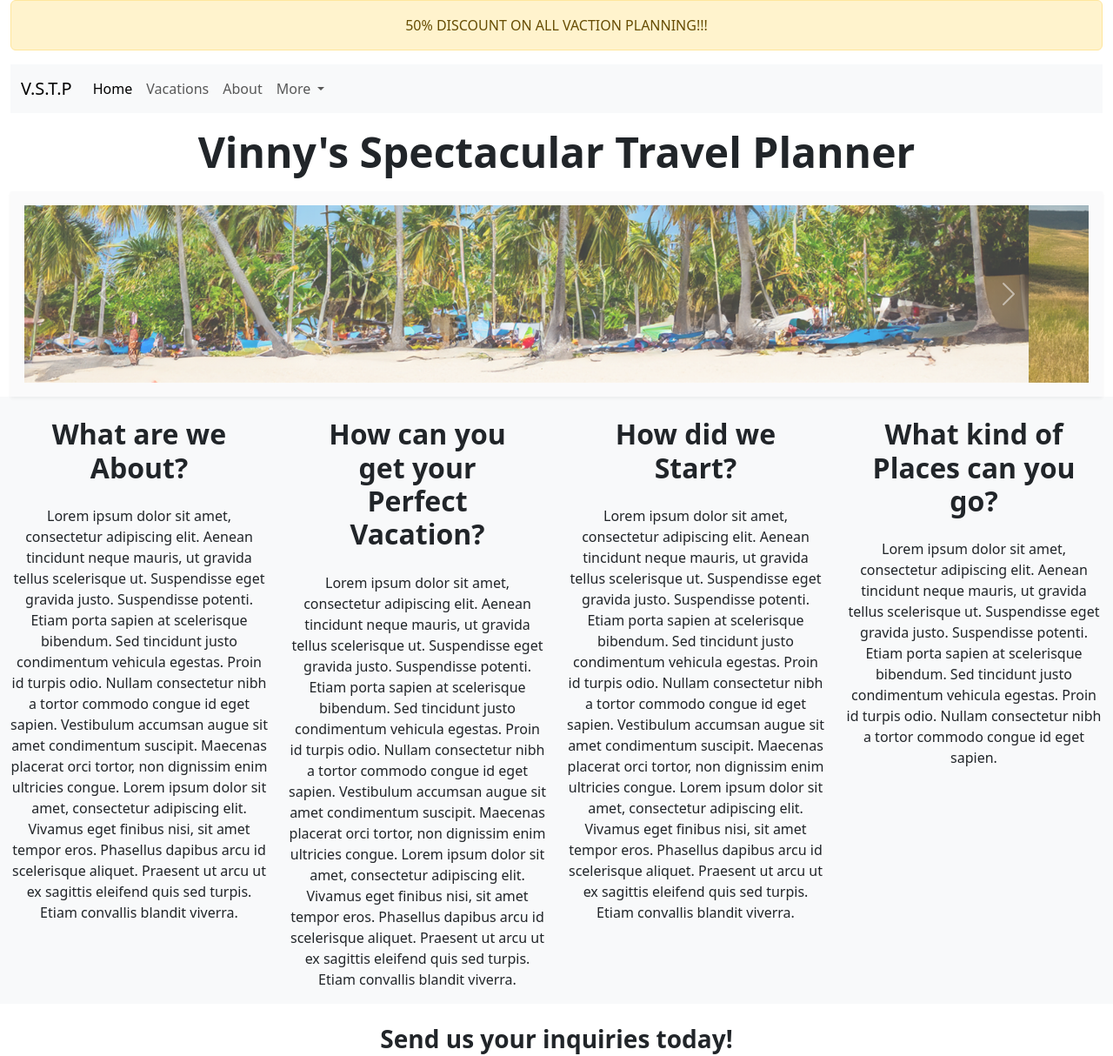
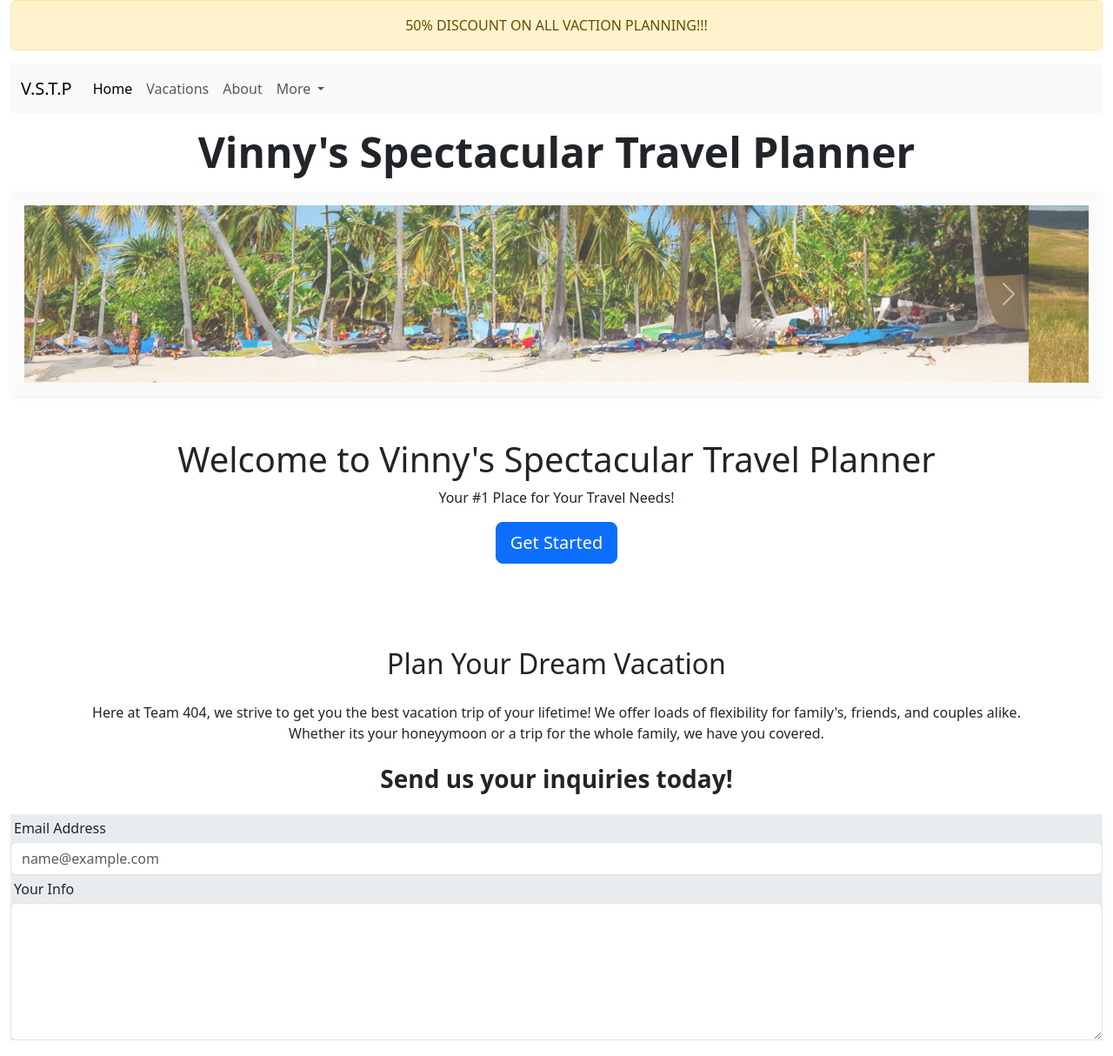
Before and after one commit to VSchambe/vschambe.github.io, a plain HTML site: page index.html in a window 1280 px wide. Shown: the top 1214 px of the page at 87% size. Drawn offline with nearby package versions, Linux system fonts and the light colour scheme.

Commit message:
LARGE INPUT

```diff
--- a/index.html
+++ b/index.html
@@ -78,28 +78,20 @@
   </div> <!-- CarosuelColumn -->
 </div> <!-- CarosuelRow -->
 
-<div class="row bg-body-tertiary">
-  <div class="col">
-    <p class="h2 fw-bold text-center m-2 p-3">What are we About?</p>
-      <p class="lh-base text-center">Lorem ipsum dolor sit amet, consectetur adipiscing elit. Aenean tincidunt neque mauris, ut gravida tellus scelerisque ut. Suspendisse eget gravida justo. Suspendisse potenti. Etiam porta sapien at scelerisque bibendum. Sed tincidunt justo condimentum vehicula egestas. Proin id turpis odio. Nullam consectetur nibh a tortor commodo congue id eget sapien. Vestibulum accumsan augue sit amet condimentum suscipit. Maecenas placerat orci tortor, non dignissim enim ultricies congue. Lorem ipsum dolor sit amet, consectetur adipiscing elit. Vivamus eget finibus nisi, sit amet tempor eros. Phasellus dapibus arcu id scelerisque aliquet. Praesent ut arcu ut ex sagittis eleifend quis sed turpis. Etiam convallis blandit viverra.
-      </p>
-  </div> <!-- TextBodyColumn1 -->
-  <div class="col">
-    <p class="h2 fw-bold text-center m-2 p-3">How can you get your Perfect Vacation?</p>
-     <p class="lh-base text-center">Lorem ipsum dolor sit amet, consectetur adipiscing elit. Aenean tincidunt neque mauris, ut gravida tellus scelerisque ut. Suspendisse eget gravida justo. Suspendisse potenti. Etiam porta sapien at scelerisque bibendum. Sed tincidunt justo condimentum vehicula egestas. Proin id turpis odio. Nullam consectetur nibh a tortor commodo congue id eget sapien. Vestibulum accumsan augue sit amet condimentum suscipit. Maecenas placerat orci tortor, non dignissim enim ultricies congue. Lorem ipsum dolor sit amet, consectetur adipiscing elit. Vivamus eget finibus nisi, sit amet tempor eros. Phasellus dapibus arcu id scelerisque aliquet. Praesent ut arcu ut ex sagittis eleifend quis sed turpis. Etiam convallis blandit viverra.
-    </p>
-  </div> <!-- TextBodyColumn2 -->
-<div class="col">
-    <p class="h2 fw-bold text-center m-2 p-3">How did we Start?</p>
-     <p class="lh-base text-center">Lorem ipsum dolor sit amet, consectetur adipiscing elit. Aenean tincidunt neque mauris, ut gravida tellus scelerisque ut. Suspendisse eget gravida justo. Suspendisse potenti. Etiam porta sapien at scelerisque bibendum. Sed tincidunt justo condimentum vehicula egestas. Proin id turpis odio. Nullam consectetur nibh a tortor commodo congue id eget sapien. Vestibulum accumsan augue sit amet condimentum suscipit. Maecenas placerat orci tortor, non dignissim enim ultricies congue. Lorem ipsum dolor sit amet, consectetur adipiscing elit. Vivamus eget finibus nisi, sit amet tempor eros. Phasellus dapibus arcu id scelerisque aliquet. Praesent ut arcu ut ex sagittis eleifend quis sed turpis. Etiam convallis blandit viverra.
-    </p>
-  </div> <!-- TextBodyColumn3 -->
-<div class="col">
-    <p class="h2 fw-bold text-center m-2 p-3">What kind of Places can you go?</p>
-     <p class="lh-base text-center">Lorem ipsum dolor sit amet, consectetur adipiscing elit. Aenean tincidunt neque mauris, ut gravida tellus scelerisque ut. Suspendisse eget gravida justo. Suspendisse potenti. Etiam porta sapien at scelerisque bibendum. Sed tincidunt justo condimentum vehicula egestas. Proin id turpis odio. Nullam consectetur nibh a tortor commodo congue id eget sapien.
-    </p>
-  </div> <!-- TextBodyColumn4 -->
-</div> <!-- TextBodyRow -->
+<section class="hero-section text-center py-5">
+            <h1>Welcome to Vinny's Spectacular Travel Planner</h1>
+            <p>Your #1 Place for Your Travel Needs!</p>
+            <a href="vacations.html" class="btn btn-primary btn-lg">Get Started</a>
+        </section>
+    </header>
+
+    <main>
+        <!-- Main Content Section -->
+        <section class="container mt-5">
+            <h2 class="text-center mb-4">Plan Your Dream Vacation</h2>
+            <p class="text-center">Here at Team 404, we strive to get you the best vacation trip of your lifetime! We offer loads of flexibility for family's, friends, and couples alike. Whether its your honeyymoon or a trip for the whole family, we have you covered.</p>
+        </section>
+    </main>
 
 <p class="h3 fw-bold text-center m-4">Send us your inquiries today!</p>
 <div class="bg-body-secondary">
```
Also changed, not shown: about.html (+1 -1 lines), pricing.html (+2 -2 lines).
